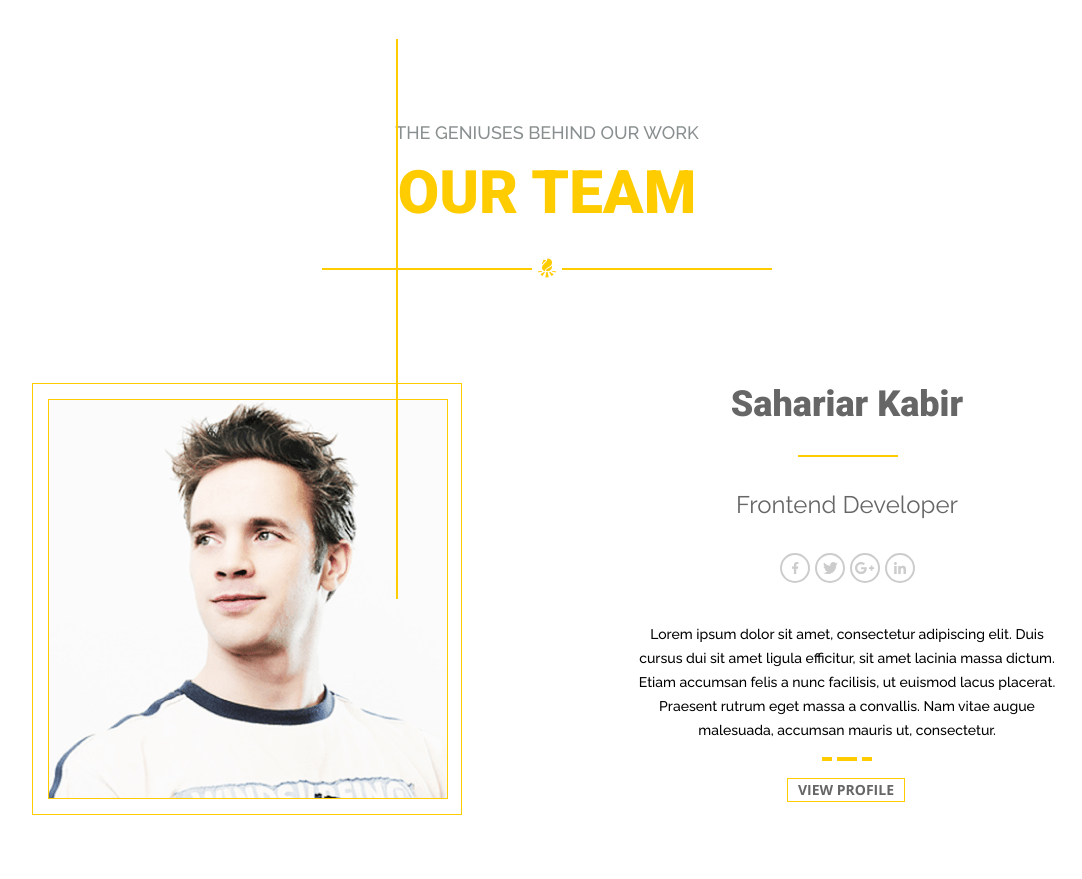
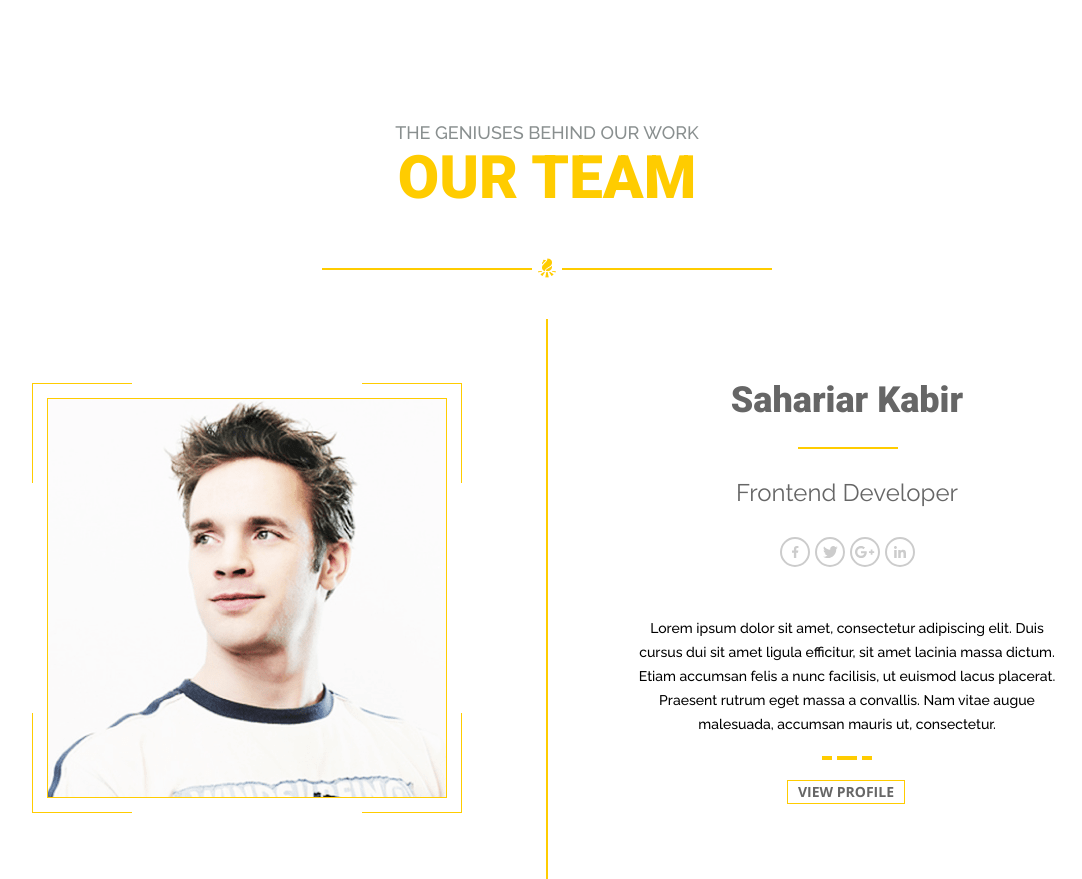
Before and after one commit to helenamaltseva/lesson-17-preproc, a plain HTML site: page index.html in a window 1280 px wide. Shown: the top 879 px of the page, without its empty margins (173-1255 px from the left). Before the commit the page ends 815 px from the top, so only its background shows below. Drawn offline with nearby package versions, Linux system fonts and the light colour scheme.

Commit message:
Changed files

```diff
--- a/css/style.scss
+++ b/css/style.scss
@@ -16,6 +16,7 @@ body {
   position: absolute;
   width: 1170px;
 
+
   margin: 121px 135px 122px;
 }
 
@@ -33,10 +34,11 @@ body {
     font-size: 18px;
     line-height: 24px;
 
-    position: absolute;
     width: 304px;
     left: 433px;
     top: 0;
+
+    margin: 0 auto;
 
     text-align: center;
     text-transform: uppercase;
@@ -51,7 +53,7 @@ body {
     font-size: 60px;
     line-height: 66px;
 
-    position: absolute;
+    margin: 0 auto;
     width: 304px;
 
     left: 433px;
@@ -79,10 +81,11 @@ body {
     top: 137px;
   }
 
+
   &__divider-line1 {
-    position: absolute;
     width: 210px;
     top: 147px;
+    margin-top: 57px;
 
     border: 1px solid #FFCC00;
   }
@@ -104,9 +107,9 @@ body {
   gap: 70px;
 
   width: 1030px;
+  height: 560px;
 
   &__left {
-    position: absolute;
     width: 430px;
 
     margin-top: 65px;
@@ -117,20 +120,70 @@ body {
     justify-content: flex-start;
     padding: 15px;
 
+    border-style: 1px 100px dashed #FFCC00;
+  }
+
+  &__left-corner {
+    position: relative;
+
+  }
+  &__left-corner__TopLeft {
+    position: absolute;
+    width: 100px;
+    height: 100px;
+
+    margin-top: -430px;
+
     border: 1px solid #FFCC00;
-    border-style: 1px 100px dashed #FFCC00;
+    border-bottom: none;
+    border-right: none;
+  }
+  &__left-corner__TopRight {
+    position: absolute;
+    width: 100px;
+    height: 100px;
+
+    margin-top: -430px;
+    margin-left: 330px;
+
+    border: 1px solid #FFCC00;
+    border-left: none;
+    border-bottom: none;
+  }
+  &__left-corner__BottomLeft {
+    position: absolute;
+    width: 100px;
+    height: 100px;
+
+    margin-top: -100px;
+
+    border: 1px solid #FFCC00;
+    border-top: none;
+    border-right: none;
+  }
+  &__left-corner__BottomRight {
+    position: absolute;
+    width: 100px;
+    height: 100px;
+
+    margin-top: -100px;
+    margin-left: 330px;
+
+    border: 1px solid #FFCC00;
+    border-left: none;
+    border-top: none;
   }
 
   &__line3 {
     display: flex;
     align-items: center;
     justify-content: center;
-    margin: 0 85px;
     text-align: center;
 
-    position: absolute;
+    margin-left: 235px;
+    margin-top: -285px;
+
     width: 560px;
-    height: 0;
 
     border: 1px solid #FFCC00;
     transform: rotate(90deg);
@@ -158,7 +211,7 @@ body {
     font-style: normal;
     font-weight: 900;
     font-size: 36px;
-    line-height: 42px;
+    line-height: 34px;
     text-align: center;
     text-transform: capitalize;
 
@@ -168,6 +221,7 @@ body {
 
   &__right-info__line4 {
     margin-left: 166px;
+    margin-top: 30px;
 
     width: 100px;
     height: 0;
@@ -182,7 +236,7 @@ body {
     font-style: normal;
     font-weight: 400;
     font-size: 24px;
-    line-height: 36px;
+    line-height: 28px;
     text-align: center;
 
     margin-top: 30px;
@@ -229,14 +283,11 @@ body {
     font-weight: 500;
     font-size: 14px;
     line-height: 24px;
-    // align-items: center;
     text-align: center;
-    // position: absolute;
+
     width: 430px;
 
-    top: 197px;
-
-    margin-top: 39px;
+    margin-top: 49px;
   }
 
   &__right-decore {
@@ -247,9 +298,8 @@ body {
     gap: 5px;
 
     margin-left: 190px;
+    margin-top: 20px;
 
-
-    position: absolute;
     width: 50px;
     height: 4px;
 
@@ -279,11 +329,10 @@ body {
 
     padding: 5px 10px;
     margin-left: 155px;
+    margin-top: 20px;
 
-    position: absolute;
     width: 118px;
     height: 24px;
-
     top: 395px;
 
     border: 1px solid #FFCC00;
--- a/index.html
+++ b/index.html
@@ -28,6 +28,12 @@
       <div class="container-slider__left">
         <div class="container-slider__left-image">
           <img src="img/photo.png" alt="Photo">
+        </div>
+        <div class="container-slider__left-corner">
+          <div class="container-slider__left-corner__TopLeft"></div>
+          <div class="container-slider__left-corner__TopRight"></div>
+          <div class="container-slider__left-corner__BottomLeft"></div>
+          <div class="container-slider__left-corner__BottomRight"></div>
         </div>
       </div>
       <div class="container-slider__line3"></div>
```
Also changed, not shown: css/style.css.
